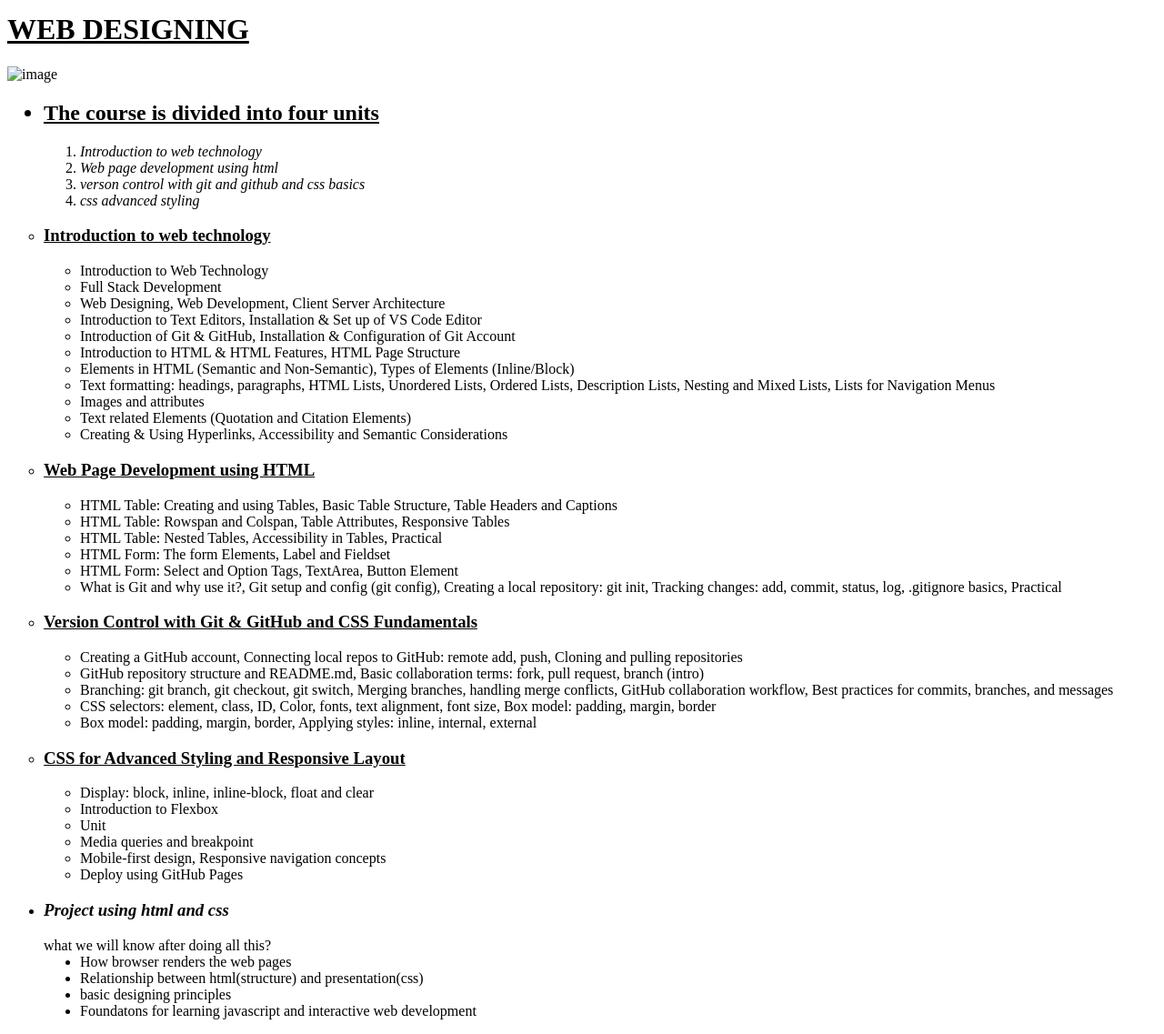
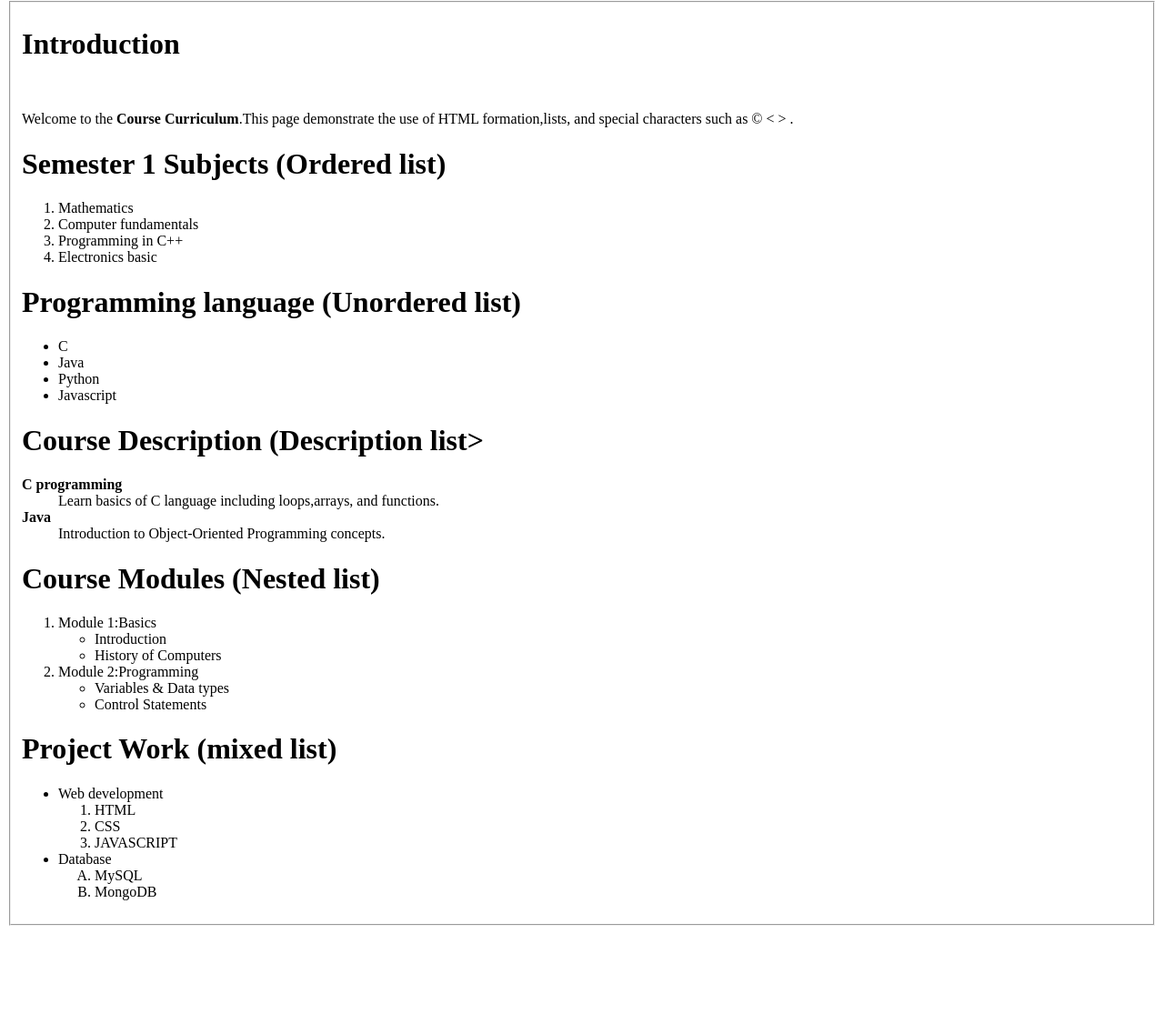
Before and after one commit to priyanshuwork127/webdev, a plain HTML site: page experiment/course_curriculum.html in a window 1280 px wide. Shown: the part 7-1144 px from the top of the page at 91% size. After the commit the page ends 1033 px from the top, so only its background shows below. Drawn offline with Linux system fonts and the light colour scheme.

Commit message:
EXPERIMENT1

```diff
--- a/experiment/course_curriculum.html
+++ b/experiment/course_curriculum.html
@@ -1,101 +1,66 @@
-<!--Create a Web Page for Course Curriculum: Use of Headings, Paragraphs, Bold, Italic, Underline,
-and Special Characters, Ordered List, Unordered List, Description List, Nested List, and Mixed List-->
-<!DOCTYPE html>
-<html lang="en">
+<html>
     <head>
-    <meta charset="UTF-8">
-    <meta name="viewport" content="width=device-width, initial-scale=1.0">
-    <title>COURSE CURRICULUM</title>
+        <title>Course_curriculum</title>
     </head>
     <body>
-    <H1><U><B>WEB DESIGNING</B></U></H1>
-    <img src="web design.png" alt="image" width="100" height="100">
-    <ul type="disc"><h2><b><u><li>The course is divided into four units</li></u></b></h2>
+        <fieldset>
+            <h1><b>Introduction</b></h1>
+            <br>
+            <p>Welcome to the <b>Course Curriculum</b>.This page demonstrate the use of HTML formation,lists, and special characters such as &copy; &lt; &gt; .</p>
+            <h1><b>Semester 1 Subjects (Ordered list)</b></h1>
             <ol>
-        <li><i>Introduction to web technology</i></li>
-        <li><i>Web page development using html</i></li>
-        <li><i>verson control with git and github and css basics</i></li>
-        <li><i>css advanced styling</i></li>
+                <li>Mathematics</li>
+                <li>Computer fundamentals</li>
+                <li>Programming in C++</li>
+                <li>Electronics basic</li>
             </ol>
+            <h1><b>Programming language (Unordered list)</b></h1>
+            <ul>
+                <li>C</li>
+                <li>Java</li>
+                <li>Python</li>
+                <li>Javascript</li>
             </ul>
+            <h1><b>Course Description (Description list></b></h1>
+            <dl>
+                <dt><b>C programming</b></dt>
+                <dd>Learn basics of C language including loops,arrays, and functions.</dd>
+
+                <dt><b>Java</b></dt>
+                <dd>Introduction to Object-Oriented Programming concepts.</dd>
+            </dl>
+            <h1><b>Course Modules (Nested list)</b></h1>
+            <ol>
+                <li>Module 1:Basics
                     <ul type="circle">
-        <li><h3><u>Introduction to web technology</u></h3></li>
-        <ul >
-            <li>Introduction to Web Technology</li>
-            <li>Full Stack Development</li>
-            <li>Web Designing, Web Development, Client Server Architecture</li>
-            <li>Introduction to Text Editors, Installation & Set up of VS Code Editor</li>
-            <li>Introduction of Git & GitHub, Installation & Configuration of Git Account</li>
-            <li>Introduction to HTML & HTML Features, HTML Page Structure</li>
-            <li>Elements in HTML (Semantic and Non-Semantic), Types of Elements (Inline/Block)</li>
-            <li>Text formatting: headings, paragraphs, HTML Lists, Unordered Lists, Ordered Lists, Description Lists, Nesting and Mixed Lists, Lists for Navigation Menus</li>
-            <li>Images and attributes</li>
-            <li>Text related Elements (Quotation and Citation Elements)</li>
-            <li>Creating & Using Hyperlinks, Accessibility and Semantic Considerations</li>
+                        <li>Introduction</li>
+                        <li>History of Computers</li>
                     </ul>
+                </li>
+                <li>Module 2:Programming
+                    <ul type="circle">
+                        <li>Variables & Data types</li>
+                        <li>Control Statements</li>
                     </ul>
-    <ul type="circle">
-        <li><h3><u>Web Page Development using HTML</u></h3></li>
-        <ul type="1">
-
-            <li>HTML Table: Creating and using Tables, Basic Table Structure, Table Headers and Captions</li>
-            <li>HTML Table: Rowspan and Colspan, Table Attributes, Responsive Tables</li>
-            <li>HTML Table: Nested Tables, Accessibility in Tables, Practical</li>
-            <li>HTML Form: The  form Elements, Label and Fieldset</li>
-            <li>HTML Form: Select and Option Tags, TextArea, Button Element</li>
-            <li> What is Git and why use it?, Git setup and config (git config), Creating a local repository: git init, Tracking changes: add, commit, status, log, .gitignore basics, Practical</li>
-        </ul>
-    </ul>
-    <ul type="circle">
-        <li><h3><u>Version Control with Git & GitHub and CSS Fundamentals</u></h3></li>
-        <ul type="1">
-            <li>Creating a GitHub account, Connecting local repos to GitHub: remote add, push, Cloning and pulling repositories</li>
-            <li>GitHub repository structure and README.md, Basic collaboration terms: fork, pull request, branch (intro)</li>
-            <li>Branching: git branch, git checkout, git switch, Merging branches, handling merge conflicts, GitHub collaboration workflow, Best practices for commits, branches, and messages</li>
-            <li>CSS selectors: element, class, ID, Color, fonts, text alignment, font size, Box model: padding, margin, border</li>
-            <li>Box model: padding, margin, border, Applying styles: inline, internal, external</li>
-        </ul>
-    </ul>
-    <ul type="circle">
-        <li><h3><u>CSS for Advanced Styling and Responsive Layout</u></h3></li>
-        <ul type="1">
-            <li>Display: block, inline, inline-block, float and clear</li>
-            <li>Introduction to Flexbox</li>
-            <li>Unit</li>
-            <li>Media queries and breakpoint</li>
-            <li>Mobile-first design, Responsive navigation concepts</li>
-            <li>Deploy using GitHub Pages</li>
-        </ul>
-    </ul>
+                </li>
+            </ol>
+            <h1><b>Project Work (mixed list)</b></h1>
             <ul>
-        <li>
-       <h3><i>Project using html and css</i></h3>
+                <li>Web development
+                    <ol type="1">
+                        <li>HTML</li>
+                        <li>CSS</li>
+                        <li>JAVASCRIPT</li>
+                    </ol>
+                </li>
+                <li>Database
+                    <ol type="A">
+                        <li>MySQL</li>
+                        <li>MongoDB</li>
+                    </ol>
                 </li>
             </ul>
-    <ul>
-    <dl>
-        <dt>
-            what we will know after doing all this?
-        </dt>
-        <dd>
-            <dd>
-        <li>
-            How browser renders the web pages
-        </li>
-        <li>
-            Relationship between html(structure) and presentation(css)
-        </li>
-        <li>
-            basic designing principles
-        </li>
-        <li>
-            Foundatons for learning javascript and interactive web development
-        </li>
-        </dd>
-    </dl>
-    </ul>
 
-
-
+        </fieldset>
     </body>
 </html>
```
Lines whose indentation alone changed are shown as unchanged.
